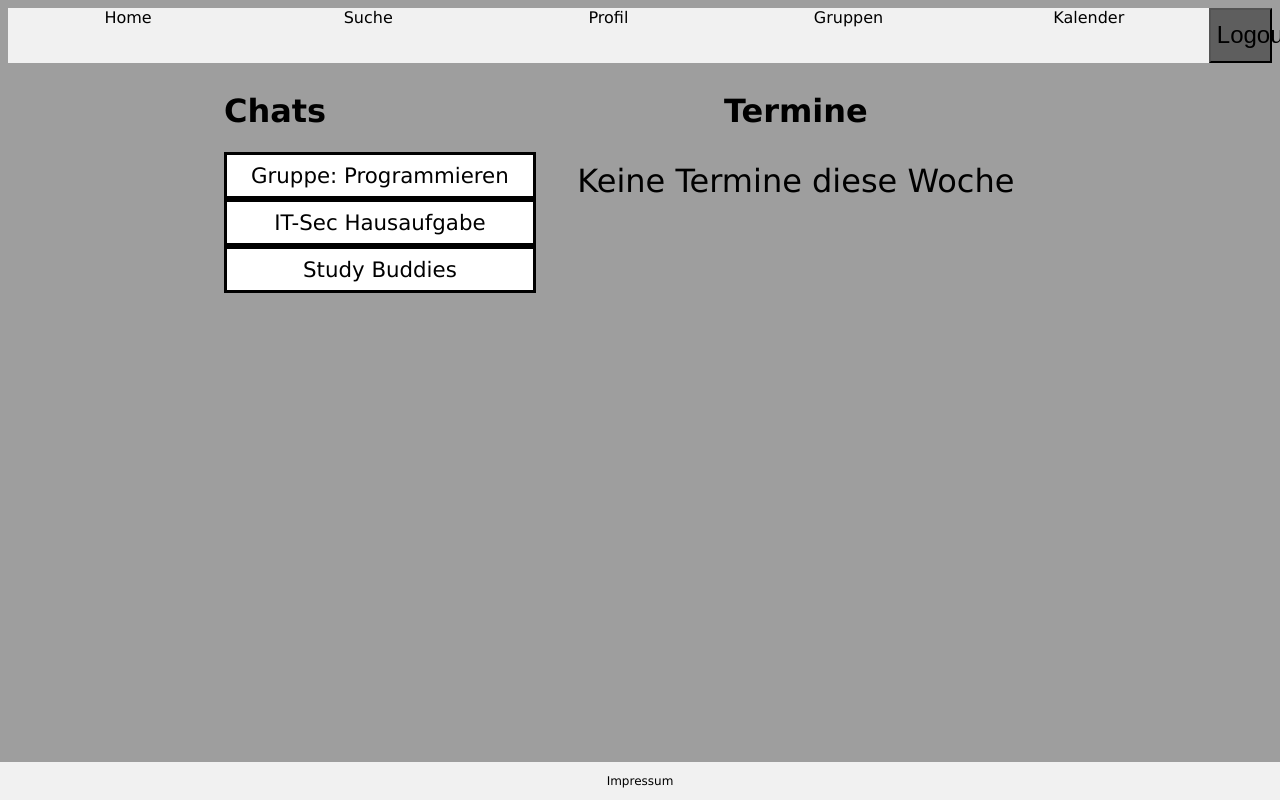
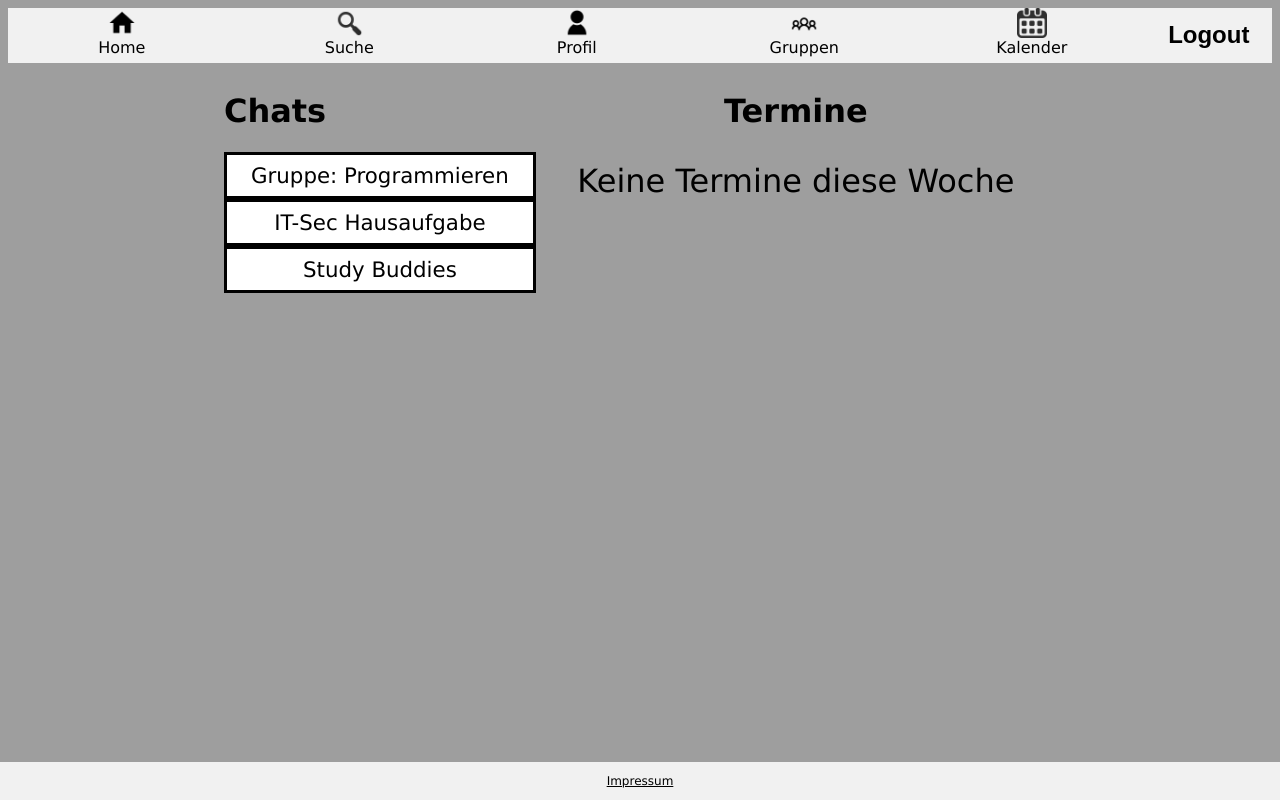
Before and after one commit to ChristophScn/StudyFinder, a plain HTML site: page index.html in a window 1280 px wide. Drawn offline with Linux system fonts and the light colour scheme.

Commit message:
header and icons

```diff
--- a/css/index.css
+++ b/css/index.css
@@ -5,7 +5,7 @@ body{
 
 .menueItem{
     float:left;
-    width:19%;
+    width:18%;
     height: 7%;
     background-color: #f1f1f1;
     text-align: center;
@@ -13,11 +13,11 @@ body{
 
 #logoutButton{
     float:left;
-    width:5%;
+    width:10%;
     height: 7%;
-    background-color: #5e5e5e;
+    background-color: #f1f1f1;
     text-align: center;
-    border:none
+    border:none;
     font-weight: bold;
     font-size: 24px;
 }
@@ -27,26 +27,15 @@ body{
 }
 
 #logoutButton:hover{
-     background-color: #3e3e3e;
+     background-color: #5e5e5e;
 }
 
 .menueItem:hover{
-    background-color: #a1a1a1;
+    background-color: #5e5e5e;
 }
 
 a{
-    text-decoration: none;
     color:#000;
-    width:100%;
-    height: 100%;
-}
-
-a:hover{
-    background-color: #a1a1a1;
-}
-
-.menueItem:focus{
-    background-color: #5e5e5e;
 }
 
 .footer {
--- a/index.html
+++ b/index.html
@@ -4,35 +4,52 @@
 
         </title>
         <link rel="stylesheet" type="text/css" href="css/index.css" ></link>
+        <script>
+            function setColor(id){
+                var x = document.getElementsByClassName('menueItem');
+                for(var i = 0; i < x.length; i++){
+                    x[i].style.background = '#f1f1f1';
+                }
+                document.getElementById(id).style.background = '#3e3e3e';
+            }
+        </script>
     </head>
     <body>
         <div>
             <!--Menüleiste-->
             <div>
                 <a href="homescreen.html" target="content">
-                    <div class="menueItem" tabindex="1">
-                        Home
+                    <div id="home" onclick="setColor('home')" class="menueItem">
+                        <img src="./img/home.png" alt="home" style="height:30px"/>
+                        <div>Home</div>
                     </div>
                 </a>
                 <a href="search.html" target="content">
-                    <div class="menueItem" tabindex="2">
-                        Suche
+                    <div id="search" onclick="setColor('search')" class="menueItem">
+                        <img src="./img/search.png" alt="suche" style="height:30px"/>
+                        <div>Suche</div>
                     </div>
                 </a>
                 <a href="profil.html" target="content">
-                    <div class="menueItem" tabindex="3">Profil
-
+                    <div id="profile" onclick="setColor('profile')" class="menueItem">
+                        <img src="./img/profile.png" alt="Profil" style="height:30px"/>
+                        <div>Profil</div>
                     </div>
                 </a>
 
                 <a href="gruppen.html" target="content">
-                    <div class="menueItem" tabindex="4">
-                        Gruppen
+                    <div id="group" onclick="setColor('group')" class="menueItem">
+                        <img src="./img/group.png" alt="Gruppen" style="height:30px"/>
+                        <div>Gruppen</div>
                     </div>
                 </a>
 
                 <a href="calender.html" target="content">
-                    <div class="menueItem" tabindex="5">Kalender</div>
+                    <div id="calendar" onclick="setColor('calendar')" class="menueItem">
+                        <img src="./img/calendar.png" alt="Kalender" style="height:30px"/>
+                        <div>Kalender</div>
+                    </div>
+
                 </a>
                 <form action="login.html">
                     <button type="submit" id="logoutButton">Logout</button>
```
Also changed, not shown: img/calendar.png (added), img/group.png (added), img/home.png (added), img/profile.png (added), img/search.png (added).
